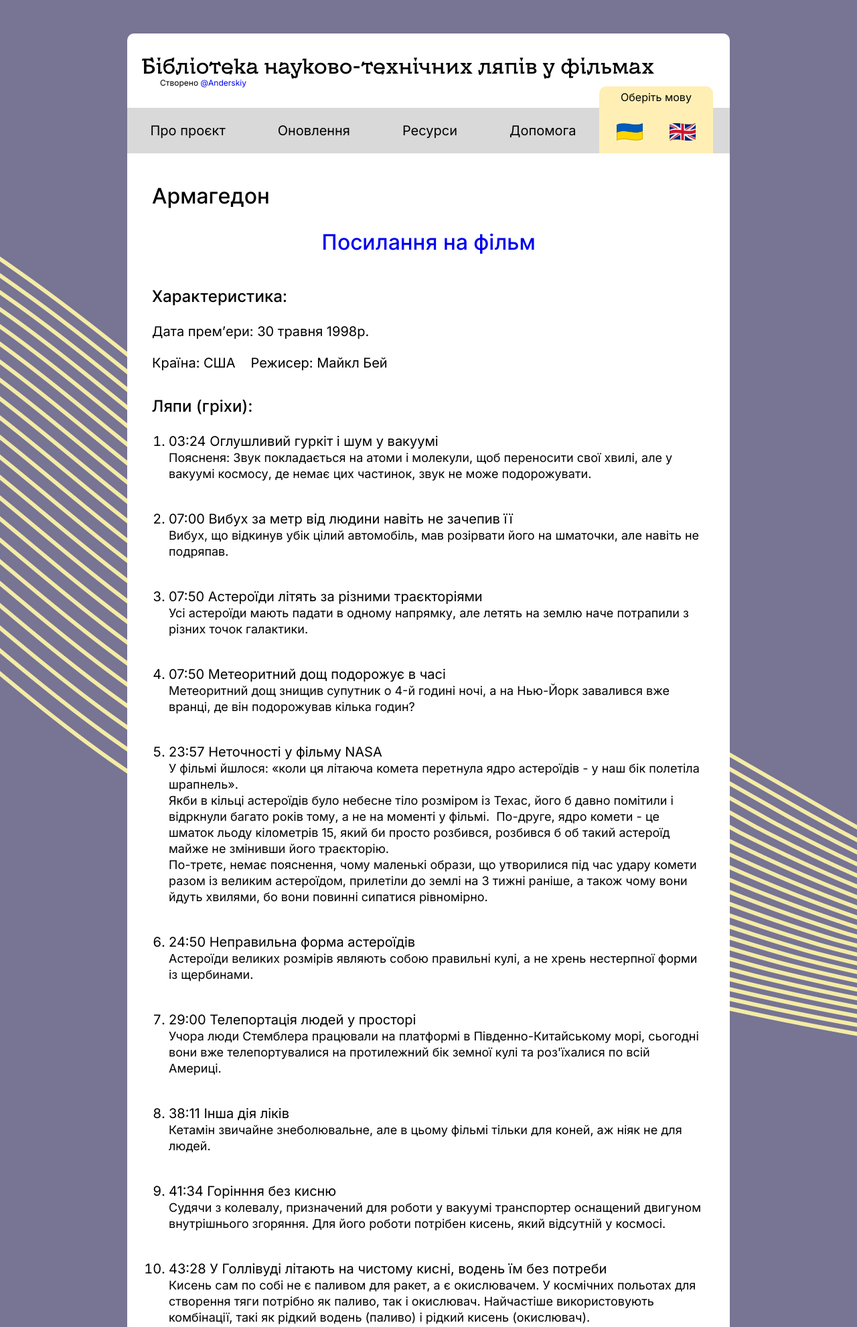
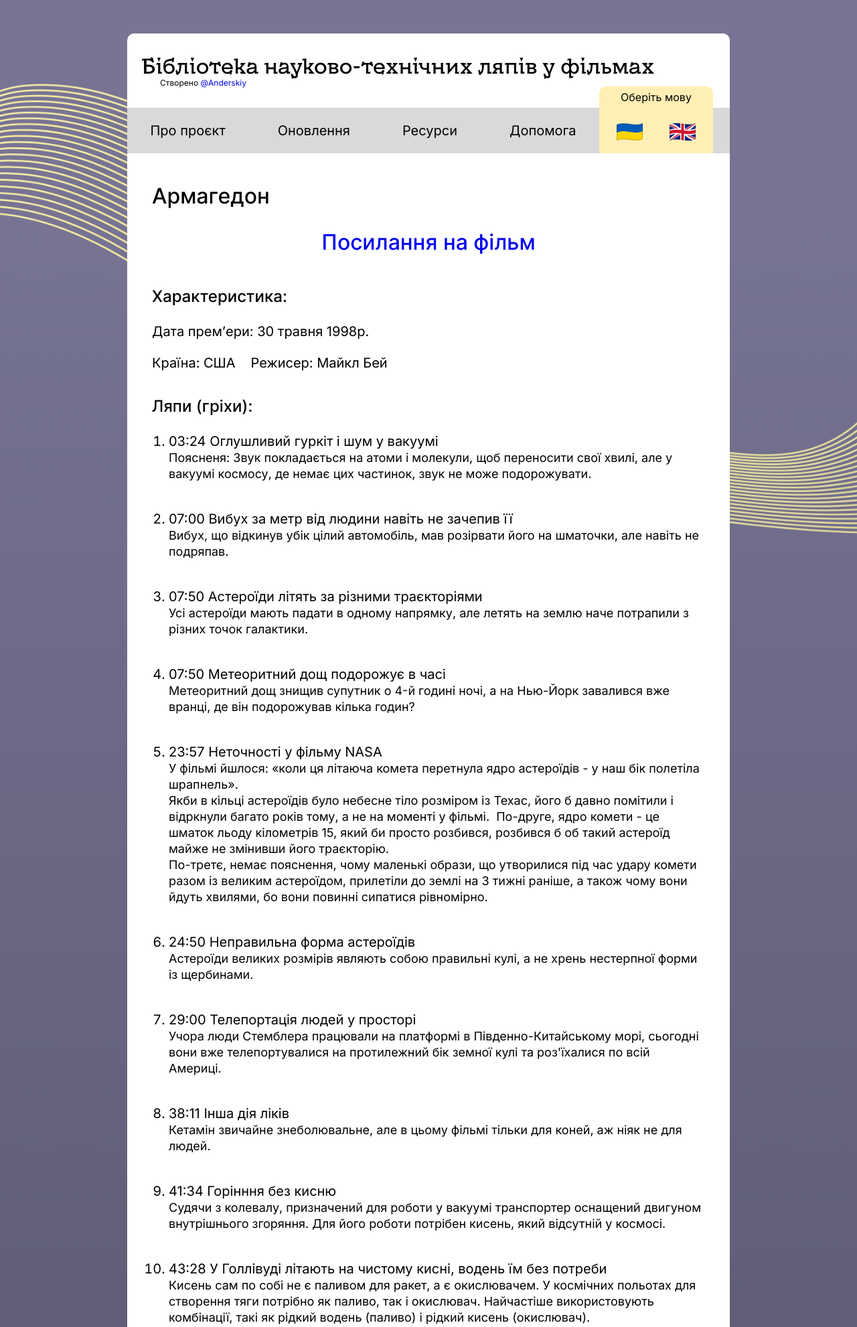
Before and after one commit to Anderskiy/Gaffe-library, a Flask app: page /films/armageddon/ in a window 1280 px wide. Shown: the top 1982 px of the page at 67% size. Run offline with Flask 3, Linux system fonts and the light colour scheme.

Commit message:
Add linear-gradient for background

```diff
--- a/static/css/global.css
+++ b/static/css/global.css
@@ -5,9 +5,12 @@
     margin: 0;
     height: 100%;
     overflow-y: visible;
-    background-image: url("../img/blending.png");
-    background-position: center 125px;
-    background-repeat: no-repeat;
+    background-image:
+        linear-gradient(to bottom, rgba(119, 116, 148, 0) 0%, rgba(59, 57, 72, 0.75) 75%),
+        url("../img/blending.png");
+    background-position: center 300px, center 125px;
+    background-repeat: no-repeat, no-repeat;
+    background-size: cover, 100% auto;
 }
 
 a {
@@ -20,6 +23,7 @@
 
 html {
     scrollbar-color: #6d6b87 #9c9ac1;
+    min-height: 100%;
 }
 
 @font-face {
--- a/static/css/style.css
+++ b/static/css/style.css
@@ -215,7 +215,7 @@
     opacity: 0;
     max-height: 0;
     overflow: hidden;
-    transition: opacity 0.5s ease-in-out, max-height 0.5s ease-in-out;
+    transition: opacity 0.5s ease-in-out, max-height 1s ease-in-out;
     width: 400px;
     height: auto;
 }
@@ -310,3 +310,14 @@
 .form-actions button:hover {
     background-color: #d1bf6c;
 }
+
+@media screen and (max-width: 992px) {
+
+    .film-li-b, .film-li {
+        font-size: 11px;
+    }
+
+    .film-li-s {
+        font-size: 10px;
+    }
+}
```
